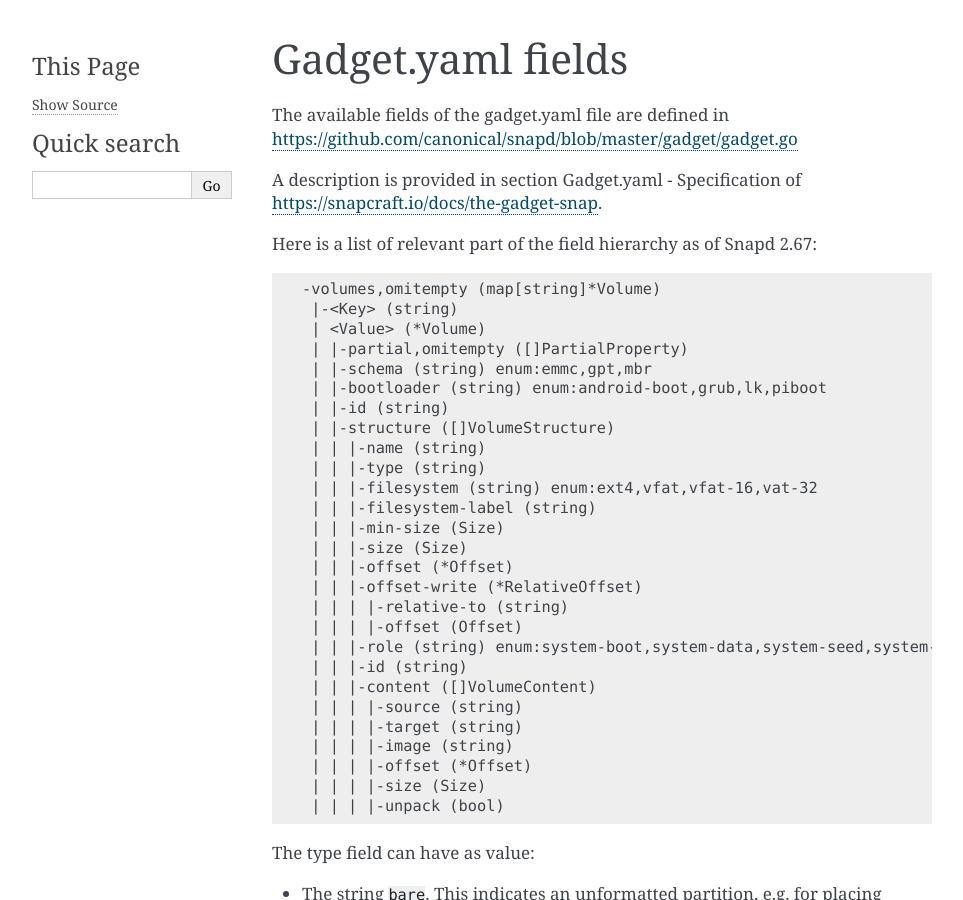
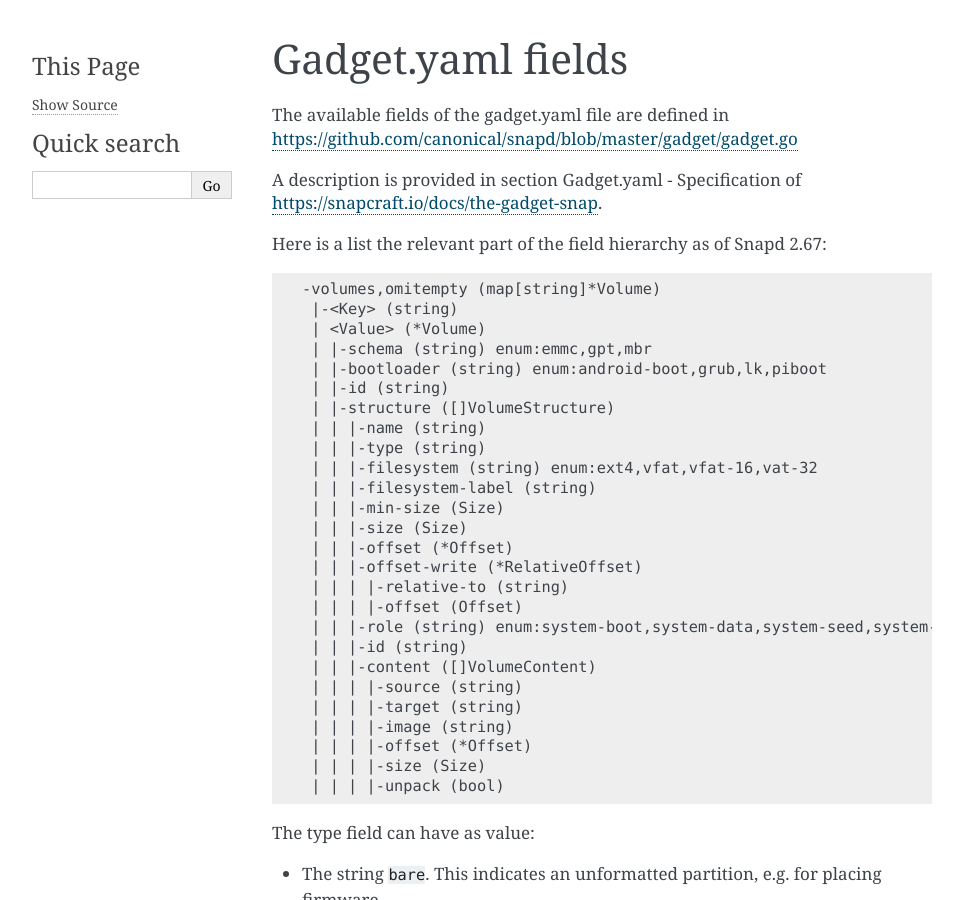
Before and after one commit to canonical/risc-v-cookbook, a Sphinx documentation site: the page built from docs/reference/gadget-definition.rst, in a window 1280 px wide and 900 px high. Shown: the whole window, without its empty margins (148-1111 px from the left). Built offline with Sphinx 7.4.7, drawn with Linux system fonts in a browser that asks for light colours.

Commit message:
gadget-definition: remove partial property
It is not used for the classic image use case.

Signed-off-by: Heinrich Schuchardt <heinrich.schuchardt@canonical.com>

```diff
--- a/docs/reference/gadget-definition.rst
+++ b/docs/reference/gadget-definition.rst
@@ -9,14 +9,13 @@
 A description is provided in section Gadget.yaml - Specification of
 https://snapcraft.io/docs/the-gadget-snap.
 
-Here is a list of relevant part of the field hierarchy as of Snapd 2.67:
+Here is a list the relevant part of the field hierarchy as of Snapd 2.67:
 
 .. code-block:: text
 
     -volumes,omitempty (map[string]*Volume)
      |-<Key> (string)
      | <Value> (*Volume)
-     | |-partial,omitempty ([]PartialProperty)
      | |-schema (string) enum:emmc,gpt,mbr
      | |-bootloader (string) enum:android-boot,grub,lk,piboot
      | |-id (string)
```
